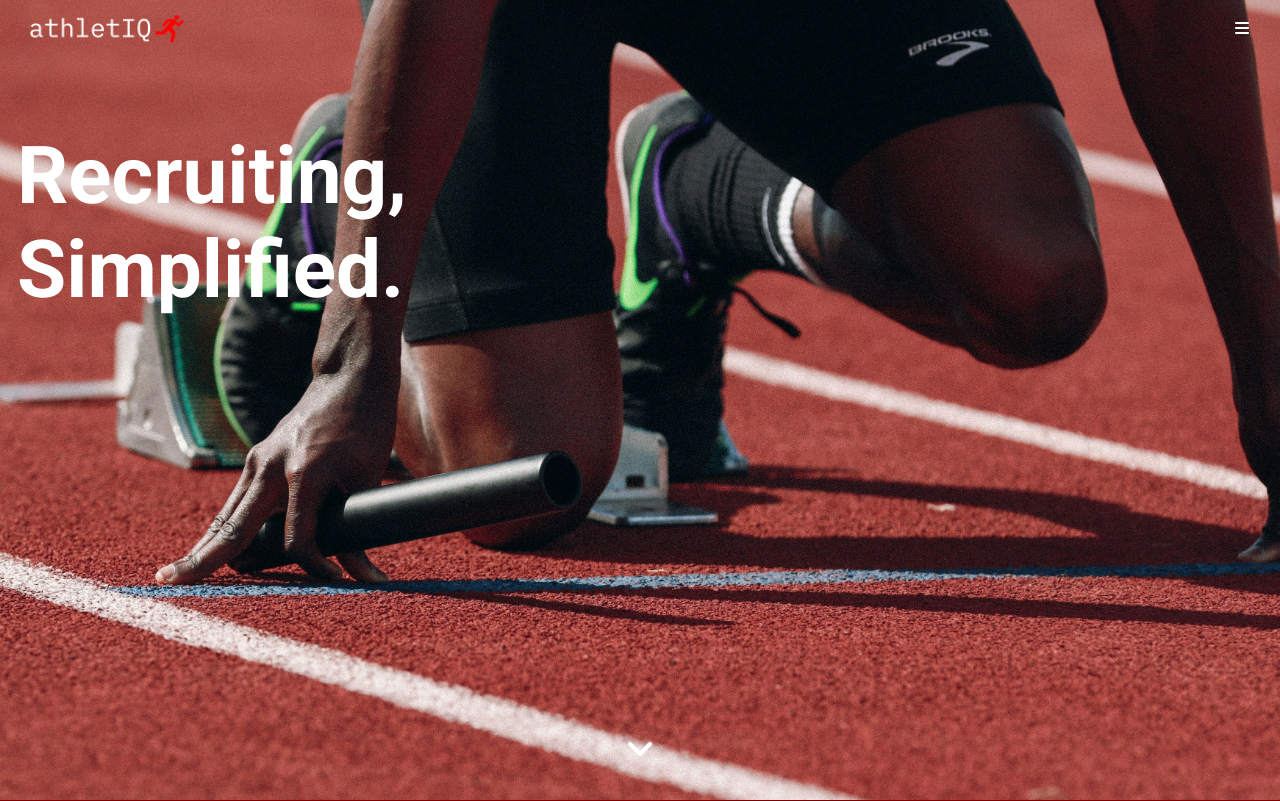
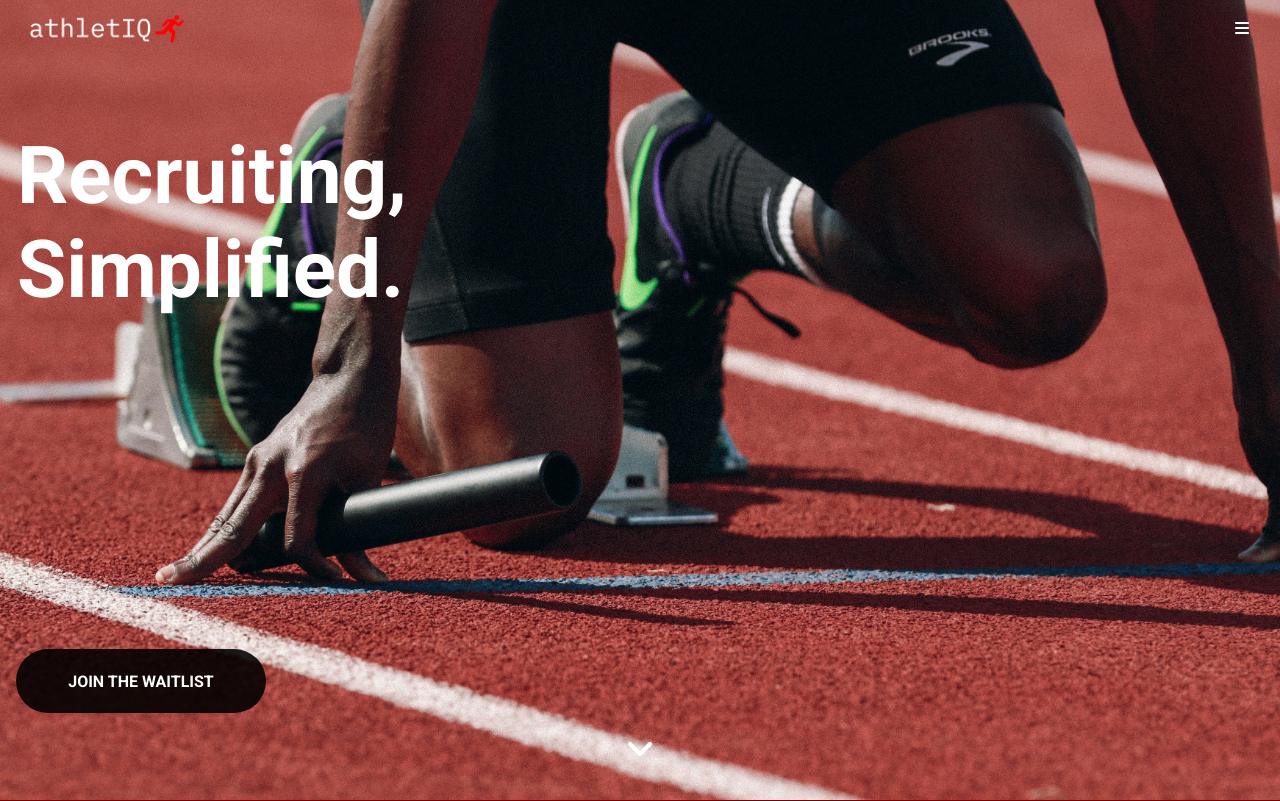
Before and after one commit to ruhankhanna/athletiq-app, a Flask app: page / in a window 1280 px wide. Shown: the top 801 px of the page. Run offline with Flask 3, Linux system fonts and the light colour scheme; some libraries are stand-ins or nearby versions.

Commit message:
Add 'Join Waitlist' button to index.html

```diff
--- a/templates/index.html
+++ b/templates/index.html
@@ -36,6 +36,13 @@
                     <strong>college track &amp; cross-country coaches</strong>. We make it easier to
                     evaluate athletes using verified results, recent trends, and realistic performance projections.
                 </p>
+
+                <!-- Join Waitlist button -->
+                <div class="register-button-container" style="margin-top:16px;">
+                    <a href="/waitlist" class="register-button">
+                        JOIN THE WAITLIST
+                    </a>
+                </div>
             </div>
 
             <div class="scroll-down-arrow">
```
